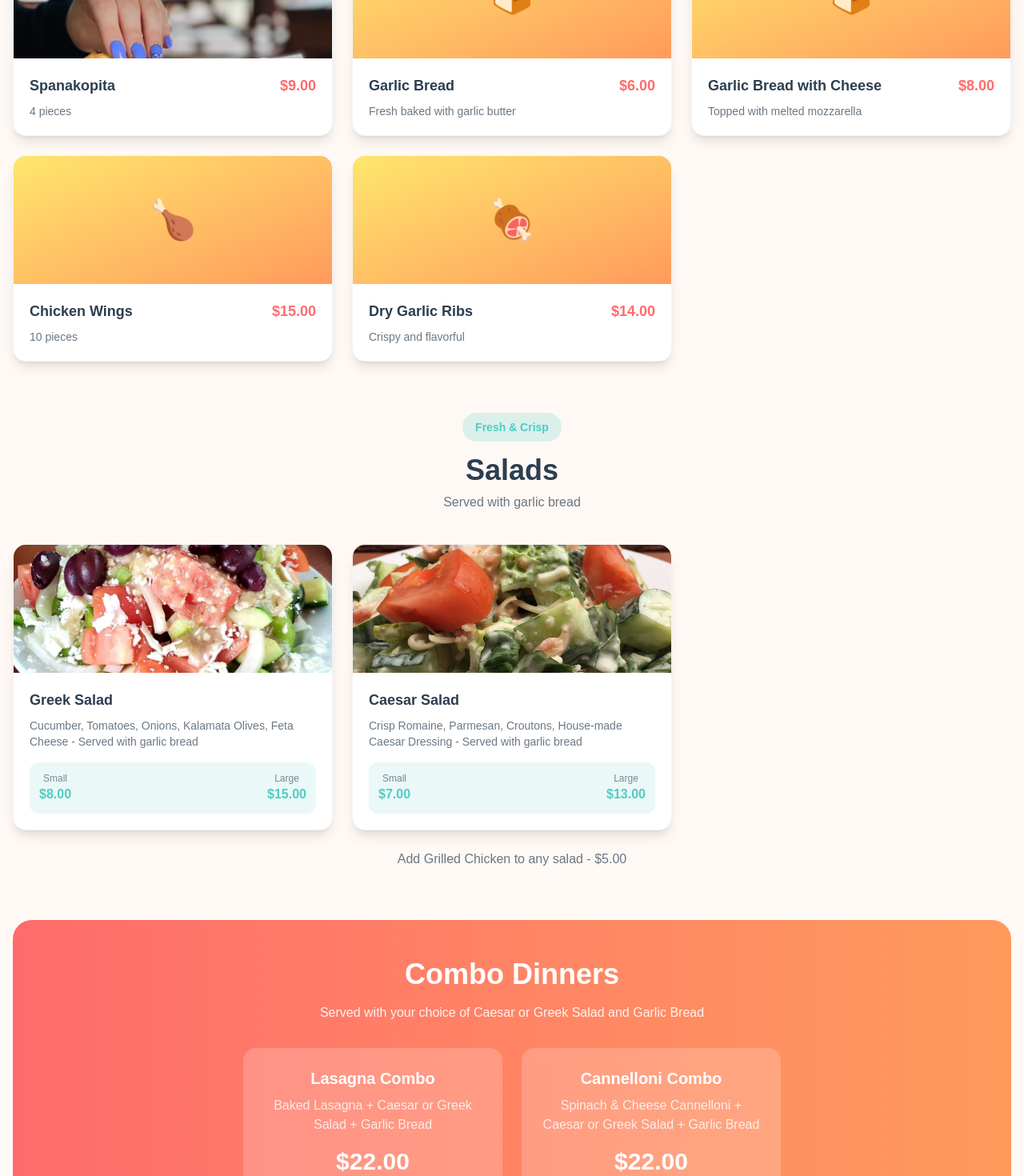
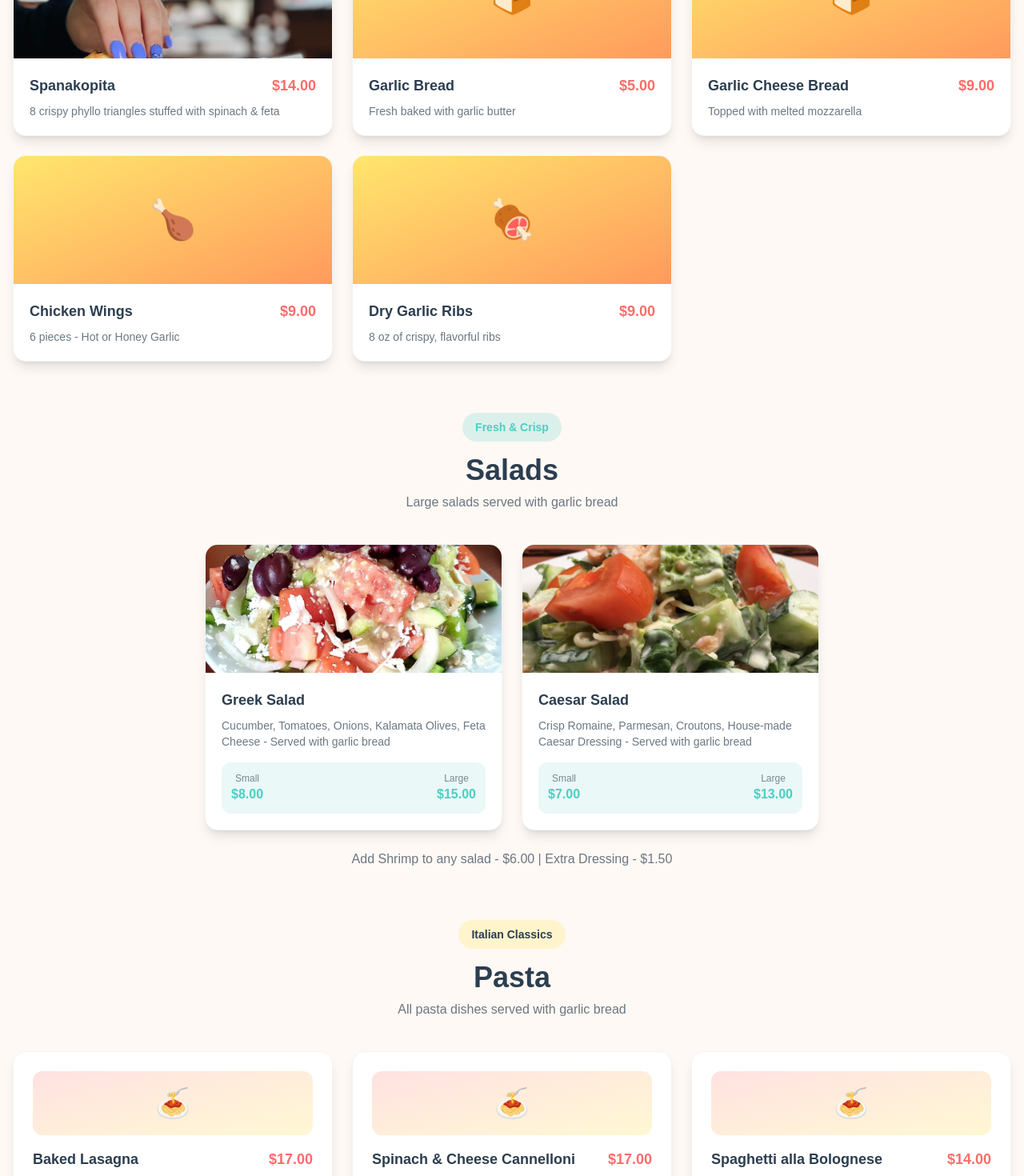
Before and after one commit to AlxM1/beethoven-pizza, a Next.js app: page /menu in a window 1280 px wide. Shown: the part 3000-4470 px from the top of the page at 80% size. Built offline with nearby package versions, Linux system fonts and the light colour scheme.

Commit message:
Sandbox autosave

```diff
--- a/src/app/menu/page.tsx
+++ b/src/app/menu/page.tsx
@@ -118,11 +118,11 @@ const menuData = {
     },
   },
   appetizers: [
-    { name: "Spanakopita", description: "4 pieces", price: "$9.00", image: "/images/IMG_3253.jpg" },
-    { name: "Garlic Bread", description: "Fresh baked with garlic butter", price: "$6.00" },
-    { name: "Garlic Bread with Cheese", description: "Topped with melted mozzarella", price: "$8.00" },
-    { name: "Chicken Wings", description: "10 pieces", price: "$15.00" },
-    { name: "Dry Garlic Ribs", description: "Crispy and flavorful", price: "$14.00" },
+    { name: "Spanakopita", description: "8 crispy phyllo triangles stuffed with spinach & feta", price: "$14.00", image: "/images/IMG_3253.jpg" },
+    { name: "Garlic Bread", description: "Fresh baked with garlic butter", price: "$5.00" },
+    { name: "Garlic Cheese Bread", description: "Topped with melted mozzarella", price: "$9.00" },
+    { name: "Chicken Wings", description: "6 pieces - Hot or Honey Garlic", price: "$9.00" },
+    { name: "Dry Garlic Ribs", description: "8 oz of crispy, flavorful ribs", price: "$9.00" },
   ],
   salads: [
     {
@@ -426,10 +426,10 @@ export default function MenuPage() {
             <h2 className="text-3xl md:text-4xl font-bold text-[#2C3E50] mb-2">
               Salads
             </h2>
-            <p className="text-[#2C3E50]/70">Served with garlic bread</p>
+            <p className="text-[#2C3E50]/70">Large salads served with garlic bread</p>
           </div>
 
-          <div className="grid md:grid-cols-3 gap-6">
+          <div className="grid md:grid-cols-2 gap-6 max-w-3xl mx-auto">
             {menuData.salads.map((salad) => (
               <div
                 key={salad.name}
@@ -463,7 +463,38 @@ export default function MenuPage() {
             ))}
           </div>
           <div className="text-center mt-6">
-            <p className="text-[#2C3E50]/70">Add Grilled Chicken to any salad - $5.00</p>
+            <p className="text-[#2C3E50]/70">Add Shrimp to any salad - $6.00 | Extra Dressing - $1.50</p>
+          </div>
+        </section>
+
+        {/* Pasta Section */}
+        <section className="mb-16">
+          <div className="text-center mb-10">
+            <span className="inline-block px-4 py-2 bg-[#FFE66D]/30 rounded-full text-[#2C3E50] font-semibold text-sm mb-4">
+              Italian Classics
+            </span>
+            <h2 className="text-3xl md:text-4xl font-bold text-[#2C3E50] mb-2">
+              Pasta
+            </h2>
+            <p className="text-[#2C3E50]/70">All pasta dishes served with garlic bread</p>
+          </div>
+
+          <div className="grid md:grid-cols-3 gap-6">
+            {menuData.pasta.map((item) => (
+              <div
+                key={item.name}
+                className="menu-card bg-white rounded-2xl shadow-lg p-6 border border-gray-100"
+              >
+                <div className="h-20 bg-gradient-to-br from-[#FF6B6B]/20 to-[#FFE66D]/30 rounded-xl flex items-center justify-center mb-4">
+                  <span className="text-4xl">🍝</span>
+                </div>
+                <div className="flex justify-between items-start mb-3">
+                  <h3 className="text-lg font-bold text-[#2C3E50]">{item.name}</h3>
+                  <span className="font-bold text-[#FF6B6B] text-lg">{item.price}</span>
+                </div>
+                <p className="text-sm text-[#2C3E50]/70">{item.description}</p>
+              </div>
+            ))}
           </div>
         </section>
 
```
